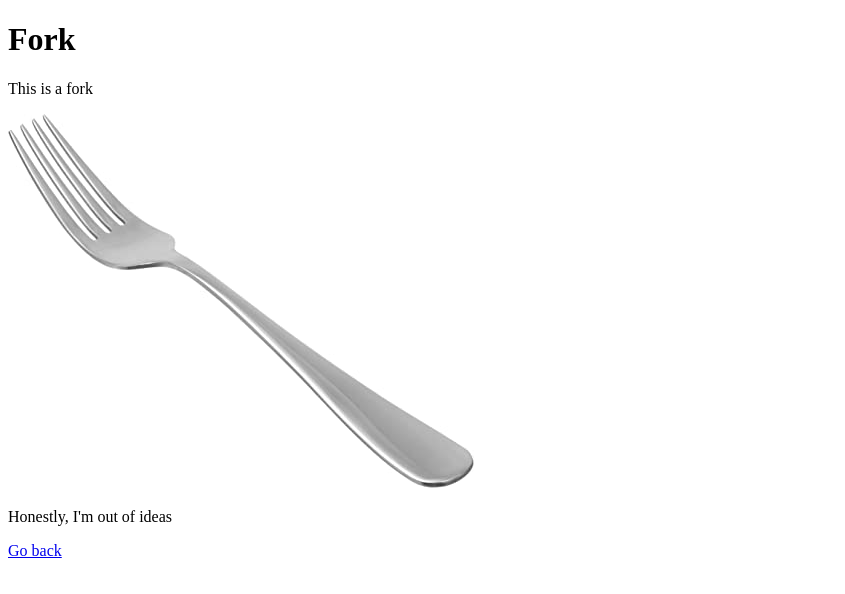
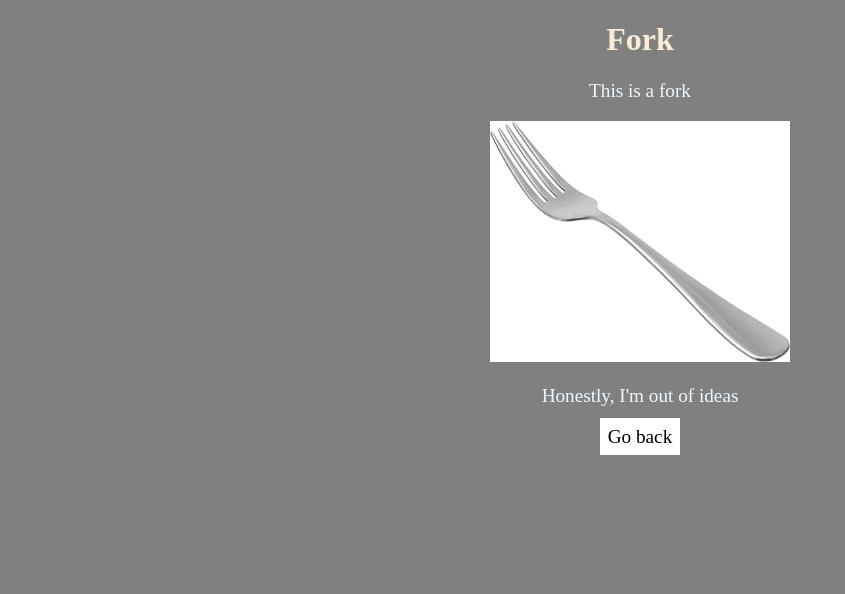
Before and after one commit to Trollicorn/Practical-Web-Dev-Assignment-1, a plain HTML site: page fork.html in a window 1280 px wide. Shown: the whole page, without its empty margins (0-845 px from the left). Drawn offline with Linux system fonts and the light colour scheme.

Commit message:
added css to fork.html

```diff
--- /dev/null
+++ b/css/fork.css
@@ -0,0 +1,30 @@
+body {
+    background-color: grey;
+    text-align: center;
+}
+
+h1 {
+    color:antiquewhite;
+}
+
+p {
+    font-size: larger;
+    color:aliceblue
+}
+
+a {
+    background-color: white;
+    color:black;
+    font-size: larger;
+    text-decoration: none;
+    padding: 8px;
+}
+
+a:hover{
+    background-color: lightblue;
+
+}
+
+img {
+    width: 300px;
+}
--- a/fork.html
+++ b/fork.html
@@ -2,6 +2,7 @@
 <html>
     <head>
         <title>fork</title>
+        <link rel="stylesheet" type="text/css" href="css/fork.css">
     </head>
     <body>
         <h1>Fork</h1>
```
